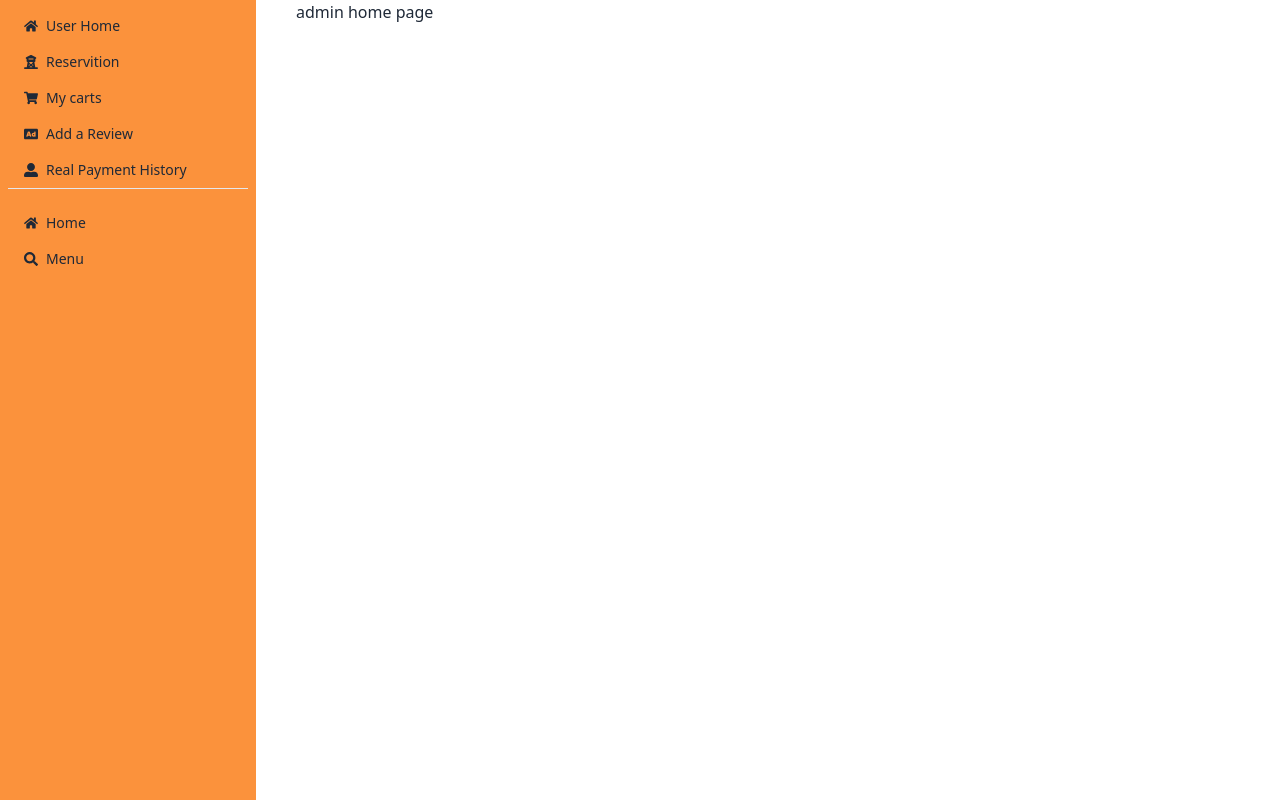
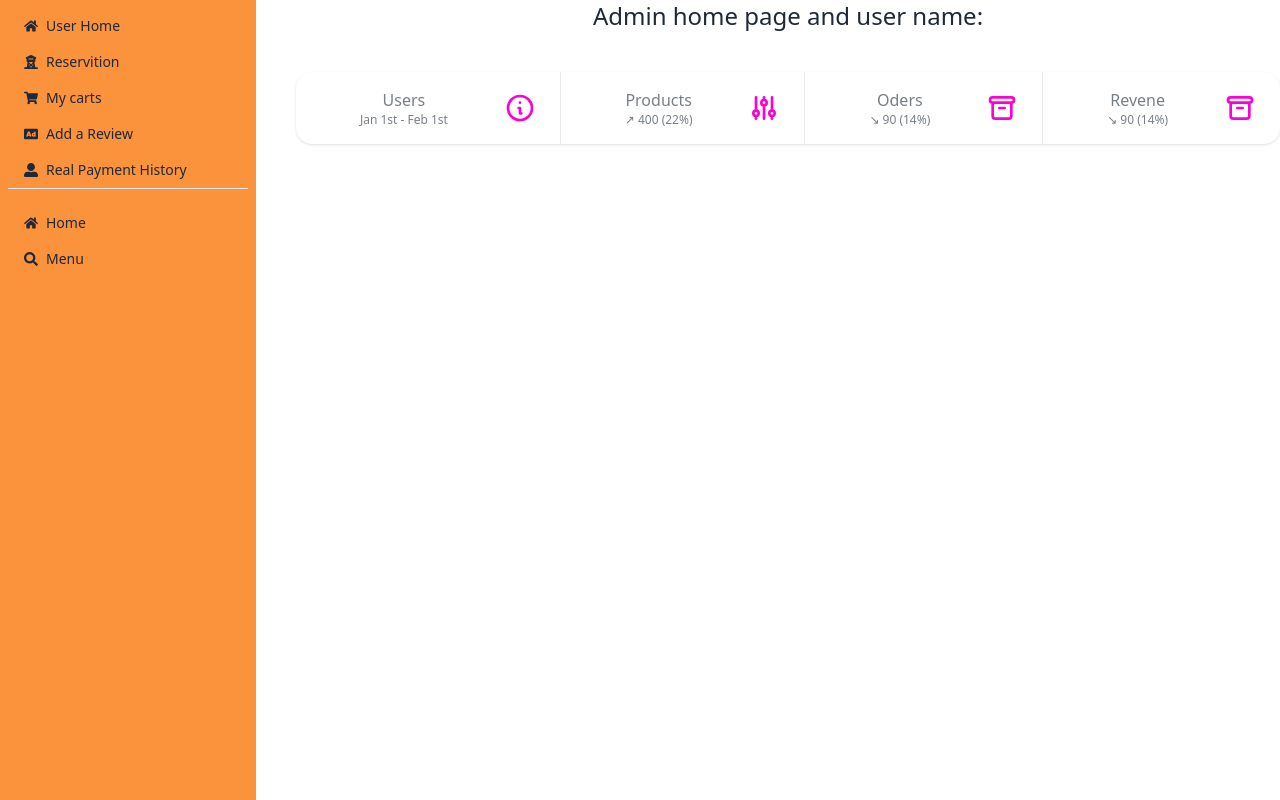
Before and after one commit to milonahmedshuvo/restaurants, a React (Vite) app: page /dashboard/adminHome in a window 1280 px wide. Built offline with nearby package versions, Linux system fonts and the light colour scheme; no server answers.

Commit message:
admin home

```diff
--- a/src/pages/Dashboard/AdminHome/AdminHome.jsx
+++ b/src/pages/Dashboard/AdminHome/AdminHome.jsx
@@ -1,13 +1,112 @@
-
+import { useQuery } from "@tanstack/react-query";
+import useAuth from "../../../hooks/useAuth";
+import useAxiosSecure from "../../../hooks/useAxiosSecure";
 
 const AdminHome = () => {
+  const { user } = useAuth();
+  const axiosSecure = useAxiosSecure();
 
+  const { data: state = {} } = useQuery({
+    queryKey: ["admin-state"],
+    queryFn: async () => {
+      const res = await axiosSecure.get("/admin-state");
+      return res.data;
+    },
+  });
+  return (
+    <div>
+      <p className="text-2xl text-center  ">
+        {" "}
+        Admin home page and user name: {user?.displayName} {state.users}{" "}
+      </p>
 
-    return (
-        <div>
-              <p> admin home page </p>
+      <div className="stats shadow mt-10 mx-auto w-full text-center">
+        <div className="stat">
+          <div className="stat-figure text-secondary">
+            <svg
+              xmlns="http://www.w3.org/2000/svg"
+              fill="none"
+              viewBox="0 0 24 24"
+              className="inline-block w-8 h-8 stroke-current"
+            >
+              <path
+                strokeLinecap="round"
+                strokeLinejoin="round"
+                strokeWidth="2"
+                d="M13 16h-1v-4h-1m1-4h.01M21 12a9 9 0 11-18 0 9 9 0 0118 0z"
+              ></path>
+            </svg>
+          </div>
+          <div className="stat-title">Users</div>
+          <div className="stat-value">{state.users}</div>
+          <div className="stat-desc">Jan 1st - Feb 1st</div>
         </div>
-    );
+
+        <div className="stat">
+          <div className="stat-figure text-secondary">
+            <svg
+              xmlns="http://www.w3.org/2000/svg"
+              fill="none"
+              viewBox="0 0 24 24"
+              className="inline-block w-8 h-8 stroke-current"
+            >
+              <path
+                strokeLinecap="round"
+                strokeLinejoin="round"
+                strokeWidth="2"
+                d="M12 6V4m0 2a2 2 0 100 4m0-4a2 2 0 110 4m-6 8a2 2 0 100-4m0 4a2 2 0 110-4m0 4v2m0-6V4m6 6v10m6-2a2 2 0 100-4m0 4a2 2 0 110-4m0 4v2m0-6V4"
+              ></path>
+            </svg>
+          </div>
+          <div className="stat-title">Products</div>
+          <div className="stat-value">{state.menus}</div>
+          <div className="stat-desc">↗︎ 400 (22%)</div>
+        </div>
+
+        <div className="stat">
+          <div className="stat-figure text-secondary">
+            <svg
+              xmlns="http://www.w3.org/2000/svg"
+              fill="none"
+              viewBox="0 0 24 24"
+              className="inline-block w-8 h-8 stroke-current"
+            >
+              <path
+                strokeLinecap="round"
+                strokeLinejoin="round"
+                strokeWidth="2"
+                d="M5 8h14M5 8a2 2 0 110-4h14a2 2 0 110 4M5 8v10a2 2 0 002 2h10a2 2 0 002-2V8m-9 4h4"
+              ></path>
+            </svg>
+          </div>
+          <div className="stat-title">Oders</div>
+          <div className="stat-value">{state.orders}</div>
+          <div className="stat-desc">↘︎ 90 (14%)</div>
+        </div>
+
+        <div className="stat">
+          <div className="stat-figure text-secondary">
+            <svg
+              xmlns="http://www.w3.org/2000/svg"
+              fill="none"
+              viewBox="0 0 24 24"
+              className="inline-block w-8 h-8 stroke-current"
+            >
+              <path
+                strokeLinecap="round"
+                strokeLinejoin="round"
+                strokeWidth="2"
+                d="M5 8h14M5 8a2 2 0 110-4h14a2 2 0 110 4M5 8v10a2 2 0 002 2h10a2 2 0 002-2V8m-9 4h4"
+              ></path>
+            </svg>
+          </div>
+          <div className="stat-title">Revene</div>
+          <div className="stat-value">{state.revene}</div>
+          <div className="stat-desc">↘︎ 90 (14%)</div>
+        </div>
+      </div>
+    </div>
+  );
 };
 
 export default AdminHome;
```
